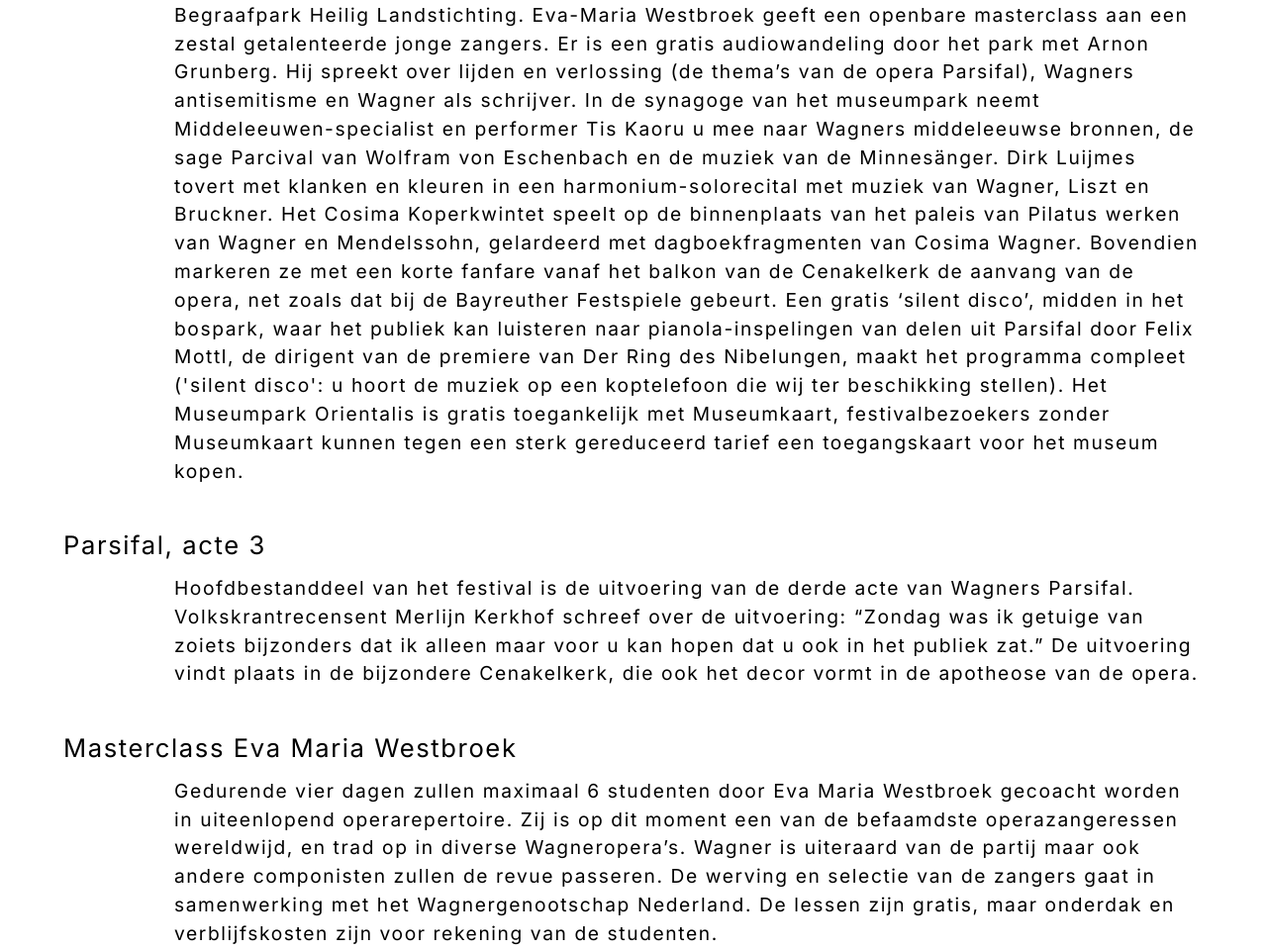
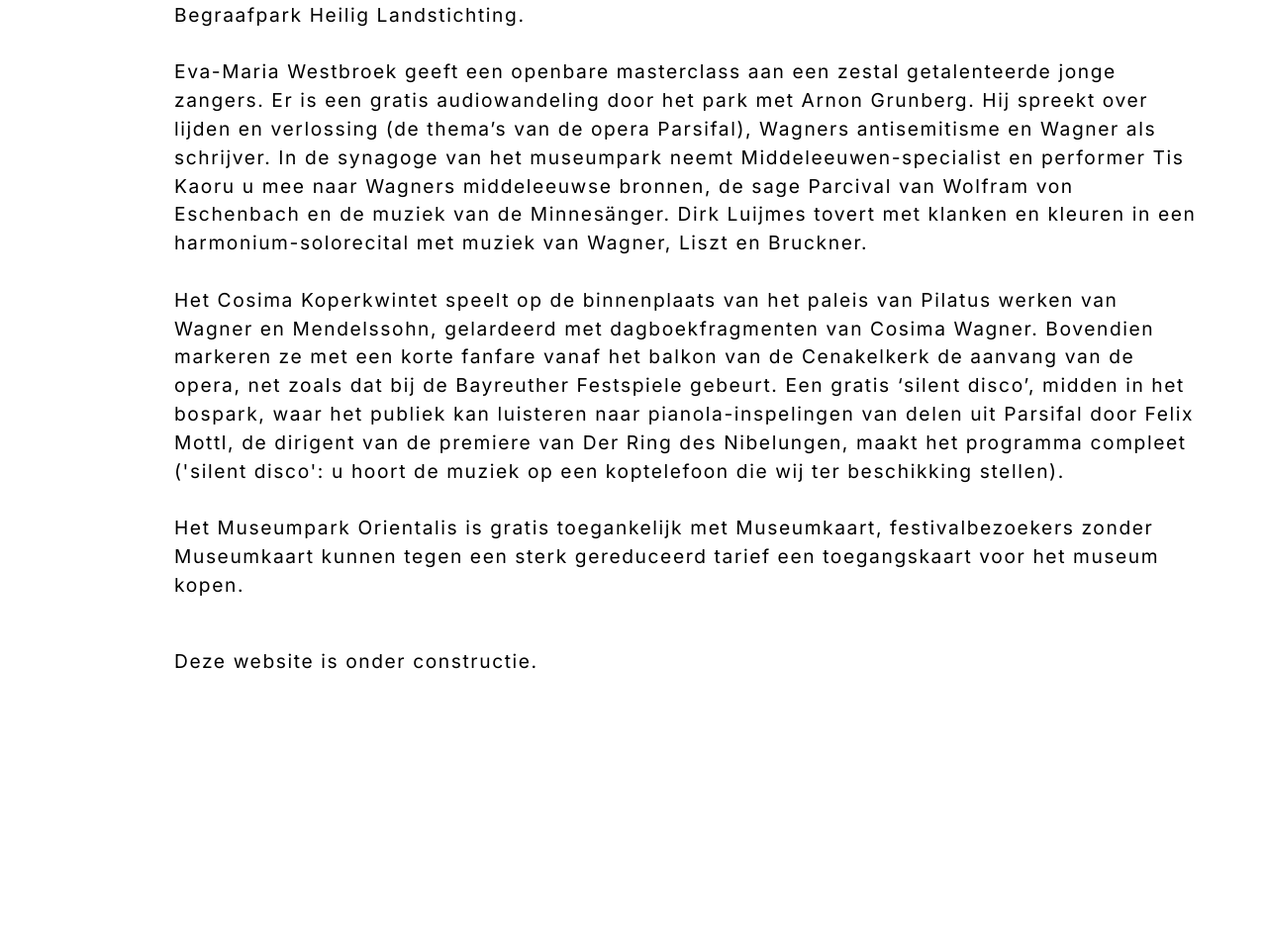
Before and after one commit to DaanBoertien/Wagner4daagse, an Eleventy site: page src/index.njk in a window 1280 px wide. Shown: the part 1125-2086 px from the top of the page at 99% size. After the commit the page ends 1855 px from the top, so only its background shows below. Built offline with nearby package versions, Linux system fonts and the light colour scheme; Eleventy itself is replaced by a stand-in of ours; files that its build step writes are made by us from their sources.

Commit message:
change text

```diff
--- a/src/index.njk
+++ b/src/index.njk
@@ -40,27 +40,30 @@
     opera <a href="https://parsifal3.nl">Parsifal, acte 3</a> in de prachtige
     Cenakelkerk. De overige onderdelen van het festival vinden plaats in het
     naastgelegen Museumpark Orientalis en het monumentale Begraafpark Heilig
-    Landstichting. Eva-Maria Westbroek geeft een openbare masterclass aan een
-    zestal getalenteerde jonge zangers. Er is een gratis audiowandeling door het
-    park met Arnon Grunberg. Hij spreekt over lijden en verlossing (de thema’s
-    van de opera Parsifal), Wagners antisemitisme en Wagner als schrijver. In de
+    Landstichting.<br /><br />
+    Eva-Maria Westbroek geeft een openbare masterclass aan een zestal
+    getalenteerde jonge zangers. Er is een gratis audiowandeling door het park
+    met Arnon Grunberg. Hij spreekt over lijden en verlossing (de thema’s van de
+    opera Parsifal), Wagners antisemitisme en Wagner als schrijver. In de
     synagoge van het museumpark neemt Middeleeuwen-specialist en performer Tis
     Kaoru u mee naar Wagners middeleeuwse bronnen, de sage Parcival van Wolfram
     von Eschenbach en de muziek van de Minnesänger. Dirk Luijmes tovert met
     klanken en kleuren in een harmonium-solorecital met muziek van Wagner, Liszt
-    en Bruckner. Het Cosima Koperkwintet speelt op de binnenplaats van het
-    paleis van Pilatus werken van Wagner en Mendelssohn, gelardeerd met
-    dagboekfragmenten van Cosima Wagner. Bovendien markeren ze met een korte
-    fanfare vanaf het balkon van de Cenakelkerk de aanvang van de opera, net
-    zoals dat bij de Bayreuther Festspiele gebeurt. Een gratis ‘silent disco’,
-    midden in het bospark, waar het publiek kan luisteren naar
-    pianola-inspelingen van delen uit Parsifal door Felix Mottl, de dirigent van
-    de premiere van Der Ring des Nibelungen, maakt het programma compleet
-    ('silent disco': u hoort de muziek op een koptelefoon die wij ter
-    beschikking stellen). Het Museumpark Orientalis is gratis toegankelijk met
-    Museumkaart, festivalbezoekers zonder Museumkaart kunnen tegen een sterk
-    gereduceerd tarief een toegangskaart voor het museum kopen.
+    en Bruckner.<br /><br />
+    Het Cosima Koperkwintet speelt op de binnenplaats van het paleis van Pilatus
+    werken van Wagner en Mendelssohn, gelardeerd met dagboekfragmenten van
+    Cosima Wagner. Bovendien markeren ze met een korte fanfare vanaf het balkon
+    van de Cenakelkerk de aanvang van de opera, net zoals dat bij de Bayreuther
+    Festspiele gebeurt. Een gratis ‘silent disco’, midden in het bospark, waar
+    het publiek kan luisteren naar pianola-inspelingen van delen uit Parsifal
+    door Felix Mottl, de dirigent van de premiere van Der Ring des Nibelungen,
+    maakt het programma compleet ('silent disco': u hoort de muziek op een
+    koptelefoon die wij ter beschikking stellen). <br /><br />Het Museumpark
+    Orientalis is gratis toegankelijk met Museumkaart, festivalbezoekers zonder
+    Museumkaart kunnen tegen een sterk gereduceerd tarief een toegangskaart voor
+    het museum kopen.
   </p>
+  {#
   <h3>Parsifal, acte 3</h3>
   <p>
     Hoofdbestanddeel van het festival is de uitvoering van de derde acte van
@@ -70,7 +73,7 @@
     in de bijzondere Cenakelkerk, die ook het decor vormt in de apotheose van de
     opera.
   </p>
-  {# <a href="">Lees meer.</a> #}
+  <a href="">Lees meer.</a>
   <h3>Masterclass Eva Maria Westbroek</h3>
   <p>
     Gedurende vier dagen zullen maximaal 6 studenten door Eva Maria Westbroek
@@ -81,6 +84,7 @@
     samenwerking met het Wagnergenootschap Nederland. De lessen zijn gratis,
     maar onderdak en verblijfskosten zijn voor rekening van de studenten.
   </p>
+  #}
   <p>Deze website is onder constructie.</p>
   {# <a href="">Lees meer.</a> #}
 </div>
```
